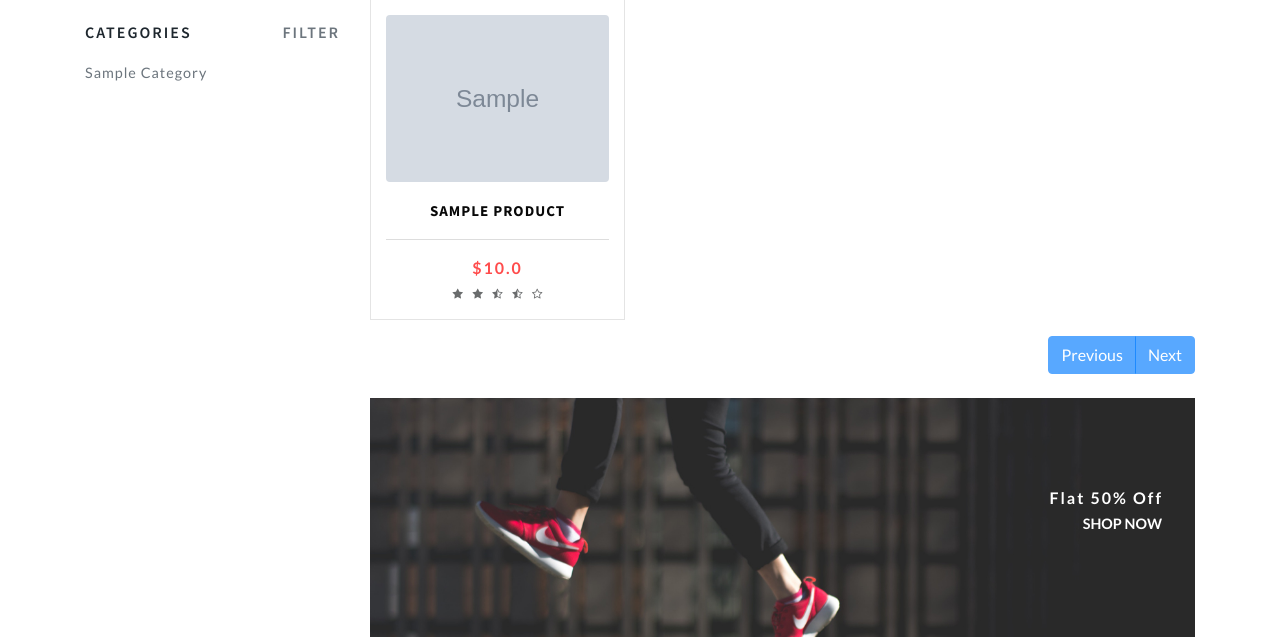
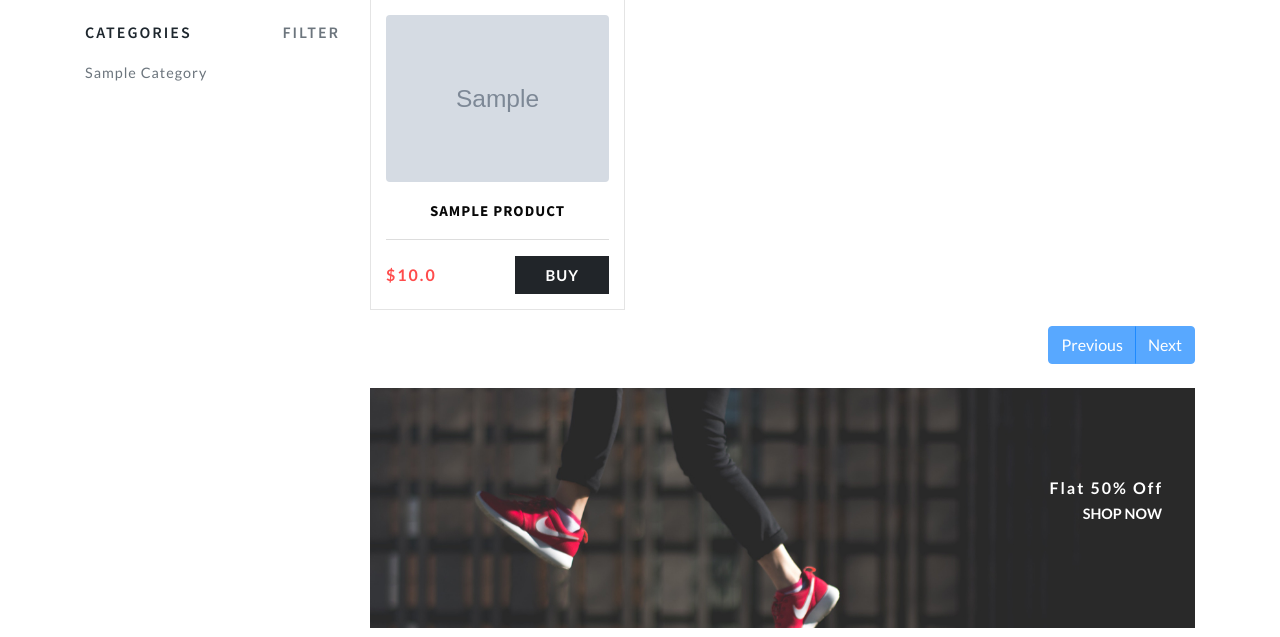
Before and after one commit to Yubby-Shoes/Yubby-shoes, a Django app: page /shop/ in a window 1280 px wide. Shown: the part 359-996 px from the top of the page. Run offline with Django 3.2, Linux system fonts and the light colour scheme; tables that the repository leaves empty hold one stand-in row (Sample ...); some libraries are stand-ins or nearby versions.

Commit message:
[fix] shop pages links

```diff
--- a/pages/templates/pages/index.html
+++ b/pages/templates/pages/index.html
@@ -128,7 +128,8 @@
               </div>
               <div class="item-info-product">
                 <h4>
-                  <a href="shop-single.html">{{ product.name }}</a>
+                  <a href="{% url 'pages:item_detail' product.id %}"
+                  >{{ product.name }}</a>
                 </h4>
 
                 <div class="product_price">
--- a/pages/templates/pages/page_base.html
+++ b/pages/templates/pages/page_base.html
@@ -13,7 +13,7 @@
           cursor: pointer;
           font-size: 15px;
           color: #fff;
-          padding: 12px 40px;
+          padding: 8px 30px;
           text-transform: uppercase;
           letter-spacing: 1px;
           display: inline-block;
--- a/pages/templates/pages/shop.html
+++ b/pages/templates/pages/shop.html
@@ -81,22 +81,12 @@
                     </h4>
 
                     <div class="product_price">
-                      <div class="grid-price">
+                      <div class="grid-price d-flex align-items-center justify-content-between">
                         <span class="money">${{ product.price }}</span>
+                        <a href="{% url 'pages:buy' product.id %}"
+                           class="fancy-button">Buy</a>
                       </div>
                     </div>
-                    <ul class="stars">
-                      <li><a href="#"><span class="fa fa-star"
-                                            aria-hidden="true"></span></a></li>
-                      <li><a href="#"><span class="fa fa-star"
-                                            aria-hidden="true"></span></a></li>
-                      <li><a href="#"><span class="fa fa-star-half-o"
-                                            aria-hidden="true"></span></a></li>
-                      <li><a href="#"><span class="fa fa-star-half-o"
-                                            aria-hidden="true"></span></a></li>
-                      <li><a href="#"><span class="fa fa-star-o"
-                                            aria-hidden="true"></span></a></li>
-                    </ul>
                   </div>
                 </div>
               </div>
```
Also changed, not shown: other parts of pages/templates/pages/shop.html (+1 -1 lines).
